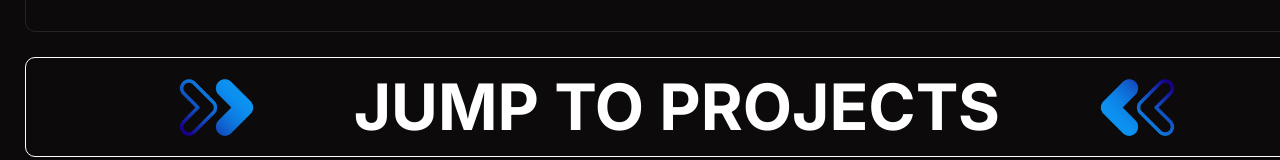
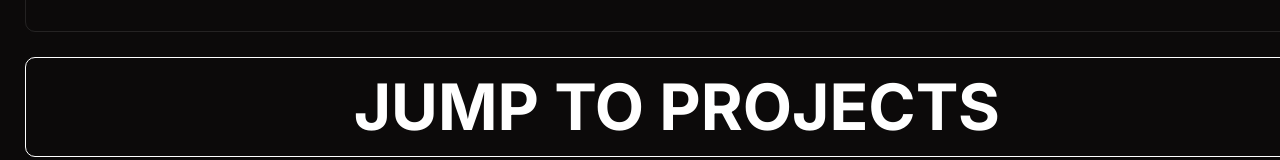
Before and after one commit to curtisrobinson2303/curtis-robinson-portfolio, a Next.js app: page / in a window 1280 px wide. Shown: the part 792-952 px from the top of the page. Built offline with nearby package versions, Linux system fonts and the light colour scheme.

Commit message:
removed point arrows

```diff
--- a/src/pages/index.js
+++ b/src/pages/index.js
@@ -31,11 +31,11 @@ export default function Home() {
           <div className="jump-projects">
             <div className="jump-projects-container">
               <div className="jump-projects-arrow">
-                <CustomImage src={"/right-arrow.png"} alt="positano" />
+                {/* <CustomImage src={"/right-arrow.png"} alt="positano" /> */}
               </div>
               <h1>JUMP TO PROJECTS</h1>
               <div className="jump-projects-arrow">
-                <CustomImage src={"/left-arrow.png"} alt="positano" />
+                {/* <CustomImage src={"/left-arrow.png"} alt="positano" /> */}
               </div>
             </div>
           </div>
```
